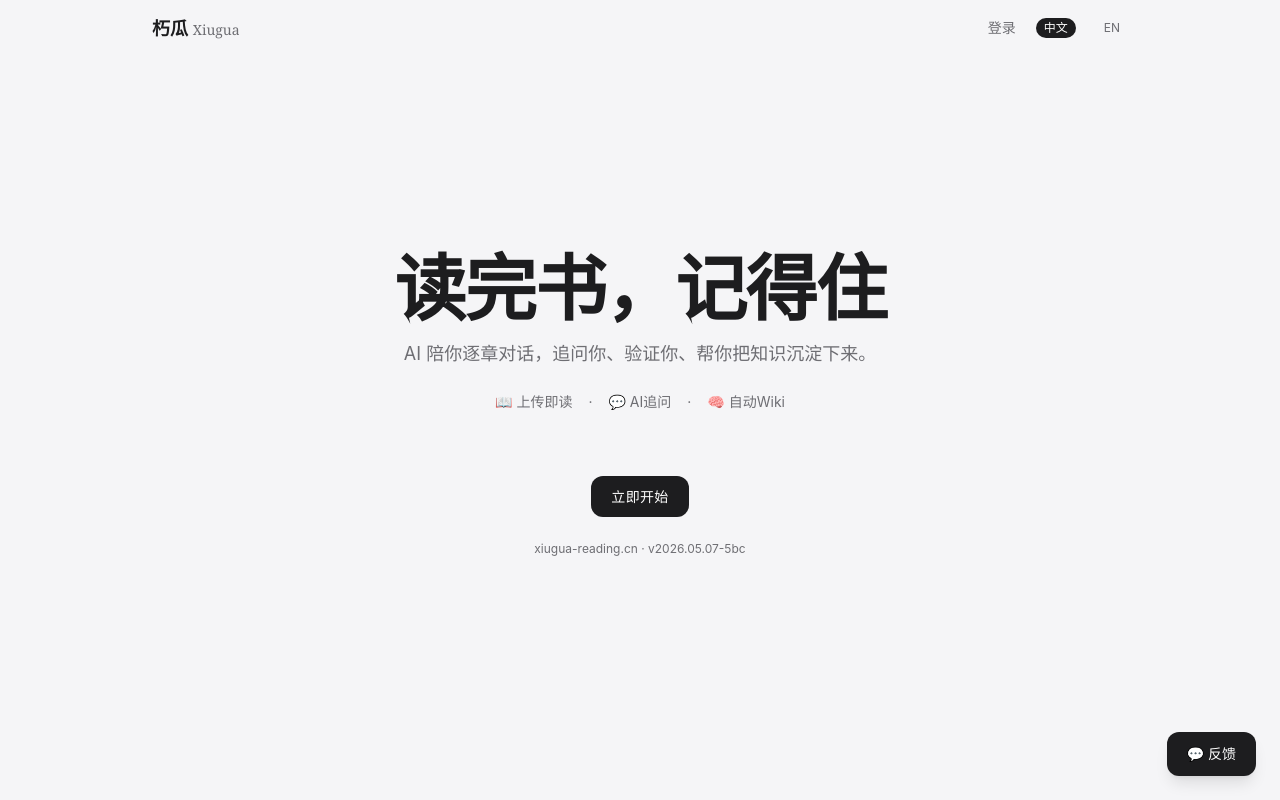
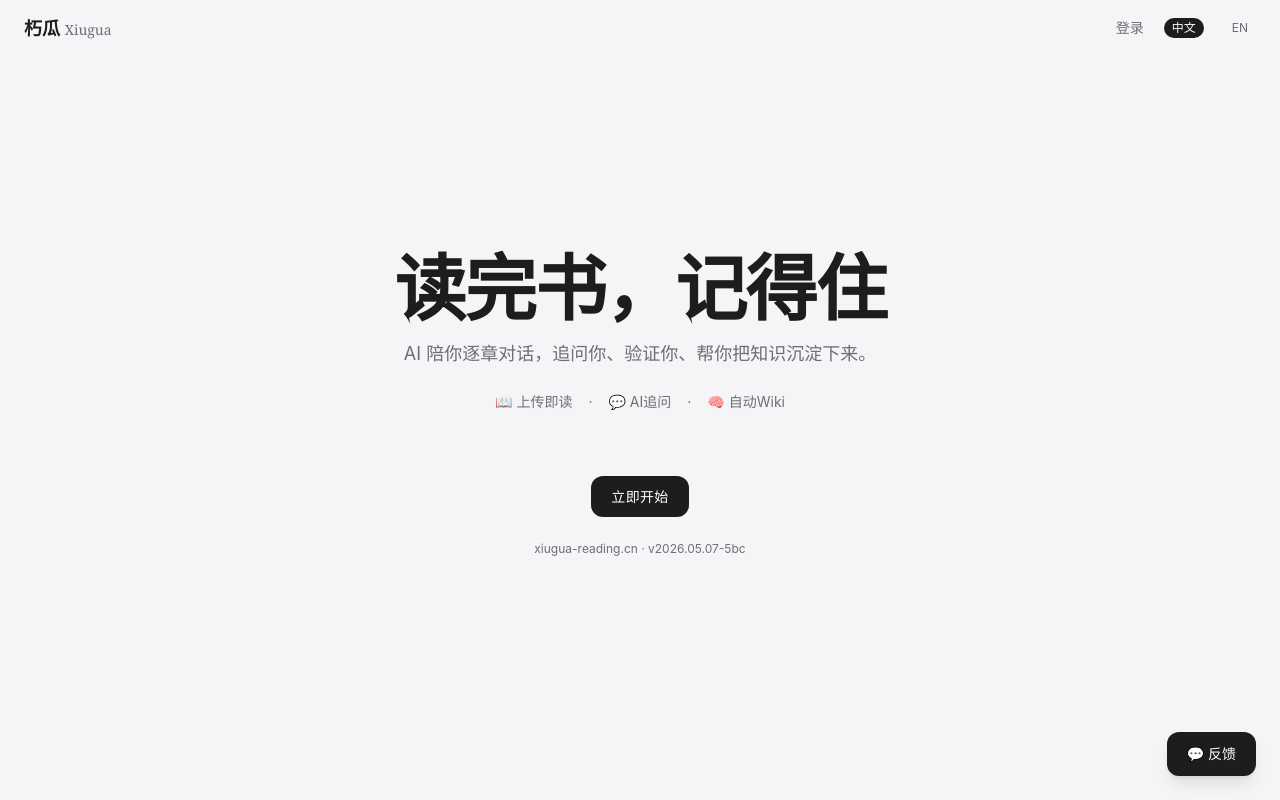
Before and after one commit to Liangzhen-Chen/Guaxiu-reading, a Next.js app in the folder web/: page / in a window 1280 px wide. Built offline with nearby package versions, Linux system fonts and the light colour scheme.

Commit message:
fix: nav wider (max-w-7xl), content narrower (max-w-6xl), aligned

```diff
--- a/web/src/app/layout.tsx
+++ b/web/src/app/layout.tsx
@@ -17,7 +17,7 @@ export default function RootLayout({ children }: { children: React.ReactNode })
           <a href="#main-content" className="sr-only focus:not-sr-only focus:absolute focus:top-2 focus:left-2 focus:z-[60] focus:px-4 focus:py-2 focus:bg-white focus:text-ink focus:border focus:border-ink-muted focus:rounded-xl focus:text-sm focus:font-medium focus:outline-none focus-visible:ring-2 focus-visible:ring-stone-500">
             跳到主要内容
           </a>
-          <main id="main-content" className="px-6 py-12">{children}</main>
+          <main id="main-content" className="px-6 py-12 max-w-6xl mx-auto">{children}</main>
           <FeedbackButton />
           <ToastContainer />
         </LangProvider>
--- a/web/src/app/nav.tsx
+++ b/web/src/app/nav.tsx
@@ -13,7 +13,7 @@ export function Nav() {
   useEffect(() => { setShow(!!localStorage.getItem("token")); }, [p]);
 
   return (
-    <nav className="max-w-5xl mx-auto px-6 h-14 flex items-center justify-between">
+    <nav className="max-w-7xl mx-auto px-6 h-14 flex items-center justify-between">
       <Link href="/" className="font-display text-lg font-bold text-ink no-underline">朽瓜 <span className="font-normal text-ink-soft text-sm">Xiugua</span></Link>
       <div className="flex gap-5 text-sm text-ink-soft items-center">
         {show && <Link href="/books" className="text-ink-soft hover:text-ink focus-visible:ring-2 focus-visible:ring-stone-500 focus-visible:ring-offset-2 rounded">{t("bookshelf", lang)}</Link>}
```
